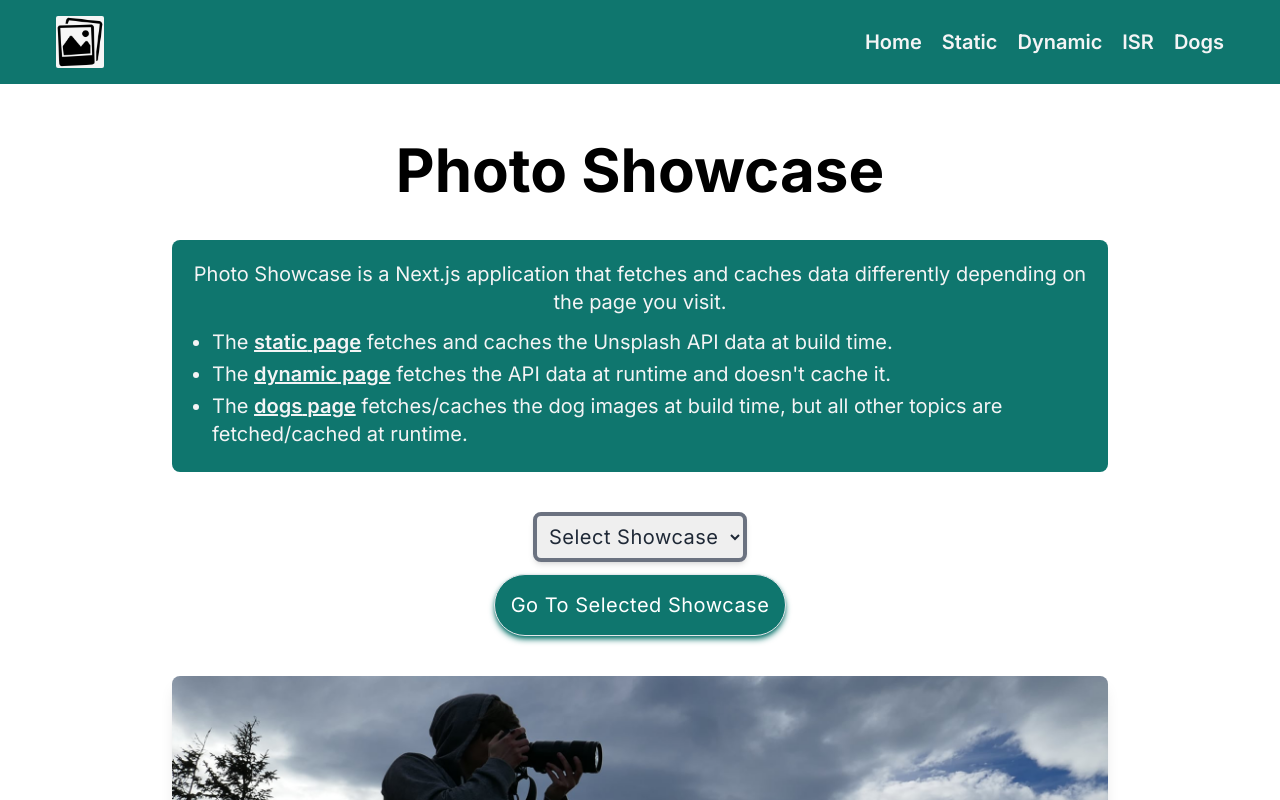
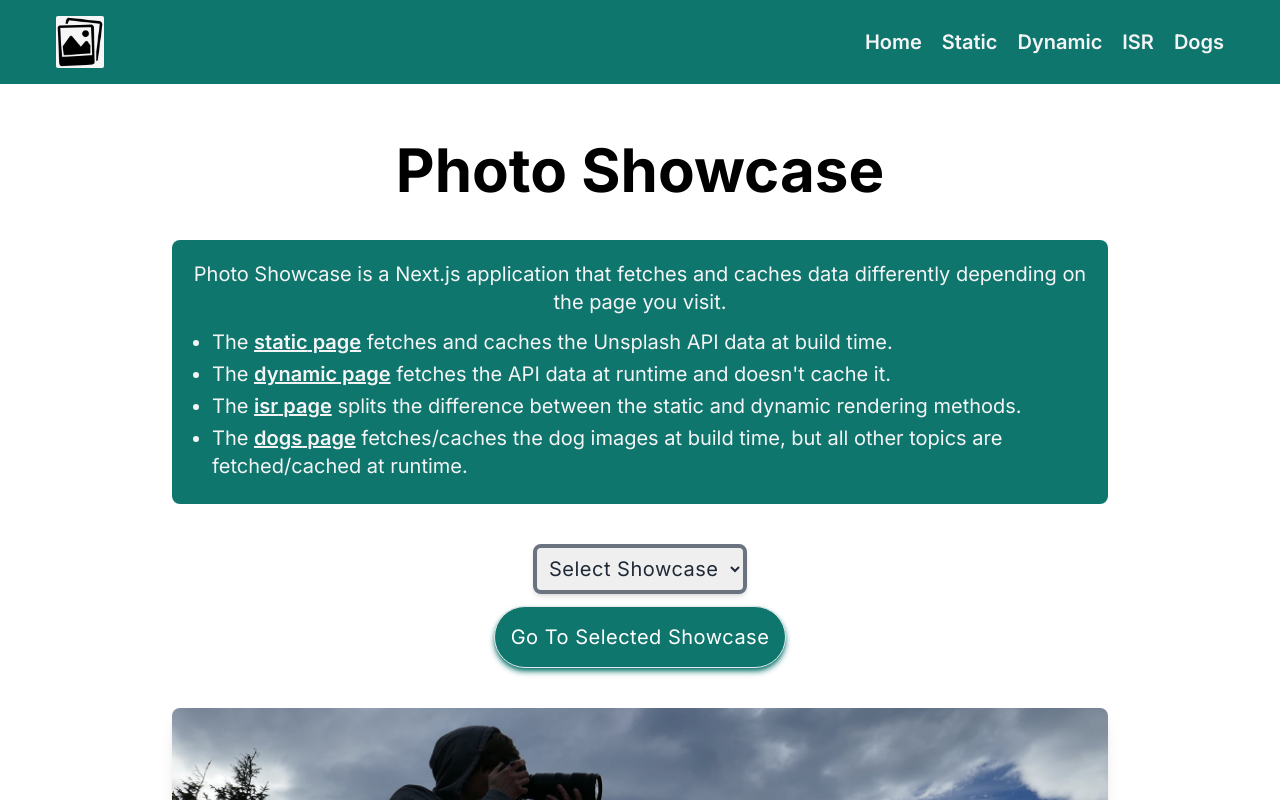
Before and after one commit to acktreptow/photo-showcase, a Next.js app: page / in a window 1280 px wide. Shown: the top 800 px of the page. Built offline with nearby package versions, Linux system fonts and the light colour scheme.

Commit message:
update homepage information

```diff
--- a/src/app/page.client.tsx
+++ b/src/app/page.client.tsx
@@ -21,6 +21,7 @@ function HomepageClient() {
   const pages = [
     { name: "Static", urlPath: "static" },
     { name: "Dynamic", urlPath: "dynamic" },
+    { name: "ISR", urlPath: "isr" },
     { name: "Dogs", urlPath: "topics/dogs" },
   ];
 
@@ -40,6 +41,10 @@ function HomepageClient() {
           <li className="mb-1">
             The <Span page="dynamic" /> fetches the API data at runtime and
             doesn&#39;t cache it.
+          </li>
+          <li className="mb-1">
+            The <Span page="isr" /> splits the difference between the static and
+            dynamic rendering methods.
           </li>
           <li className="mb-1">
             The <Span page="dogs" /> fetches/caches the dog images at build
```
